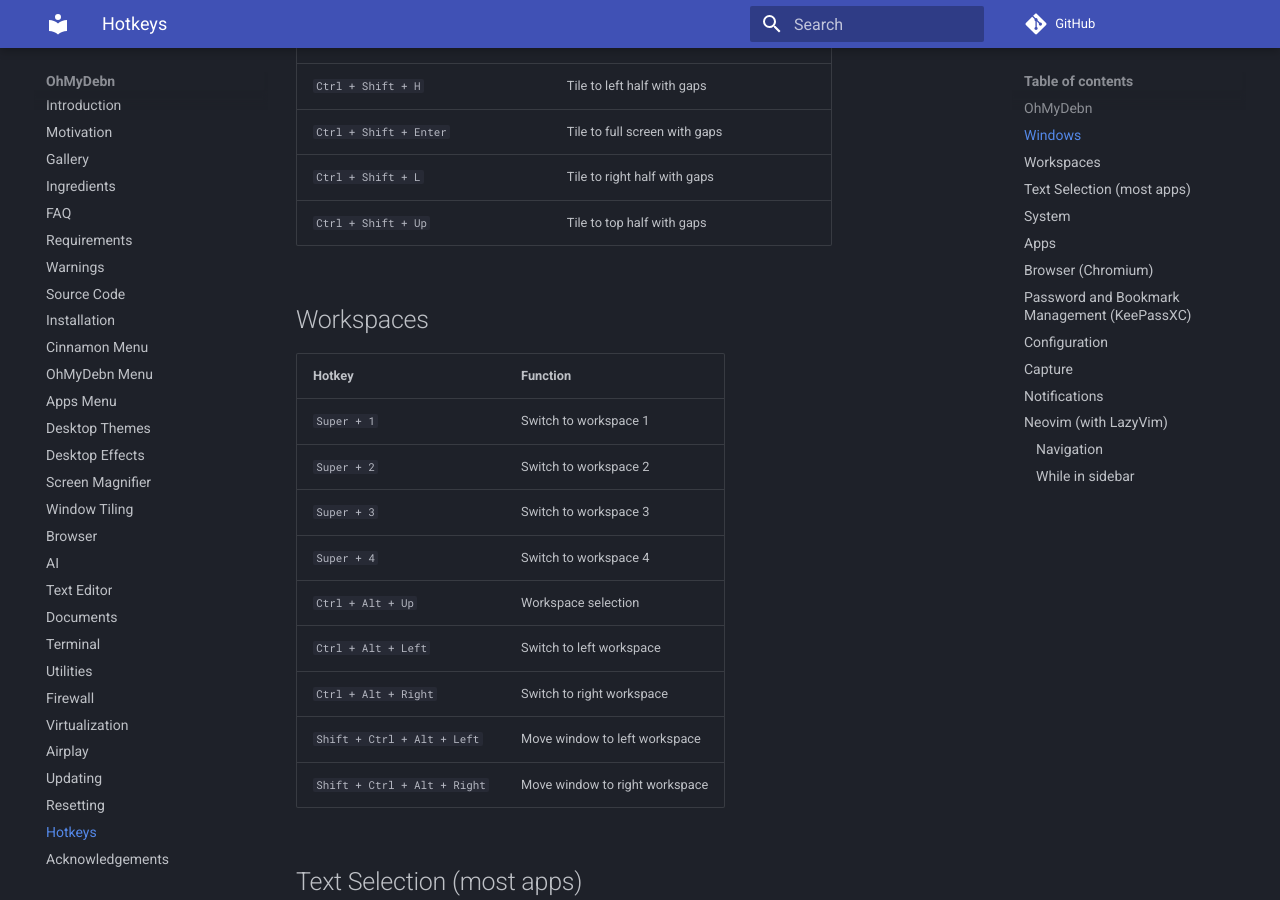
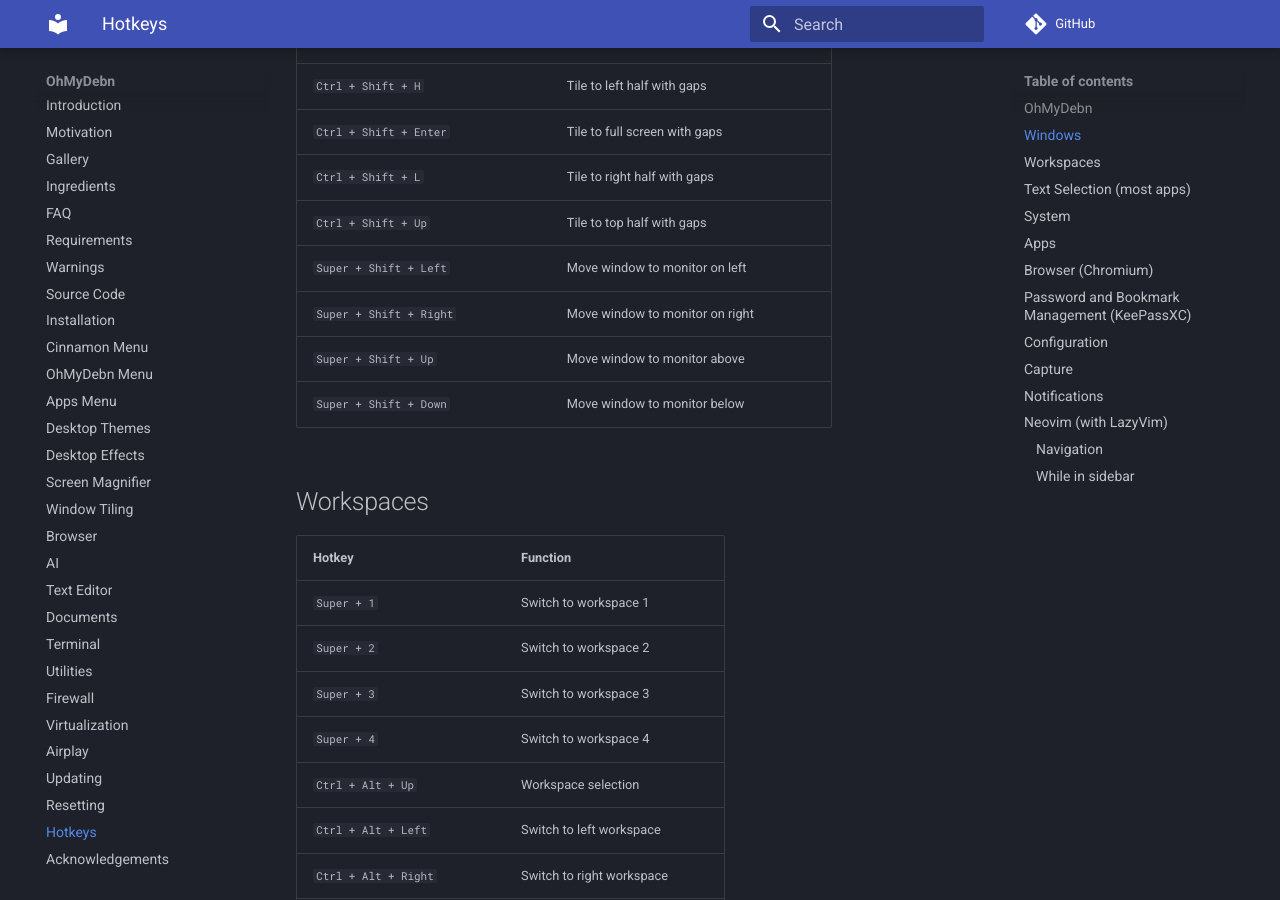
Before and after one commit to dougburks/ohmydebn-docs, an MkDocs documentation site: the page built from docs/hotkeys.md, in a window 1280 px wide and 900 px high, scrolled down 1932 px. Built offline with MkDocs 1.6.1 and Material for MkDocs 9.7.7, drawn with Linux system fonts in a browser that asks for light colours; comment, search, counter and statistics services are not loaded.

Commit message:
update hotkeys

```diff
--- a/docs/hotkeys.md
+++ b/docs/hotkeys.md
@@ -46,6 +46,10 @@
 | `Ctrl + Shift + Enter` | Tile to full screen with gaps |
 | `Ctrl + Shift + L` | Tile to right half with gaps |
 | `Ctrl + Shift + Up` | Tile to top half with gaps |
+| `Super + Shift + Left` | Move window to monitor on left |
+| `Super + Shift + Right` | Move window to monitor on right |
+| `Super + Shift + Up` | Move window to monitor above |
+| `Super + Shift + Down` | Move window to monitor below |
 
 ## Workspaces
 
```
